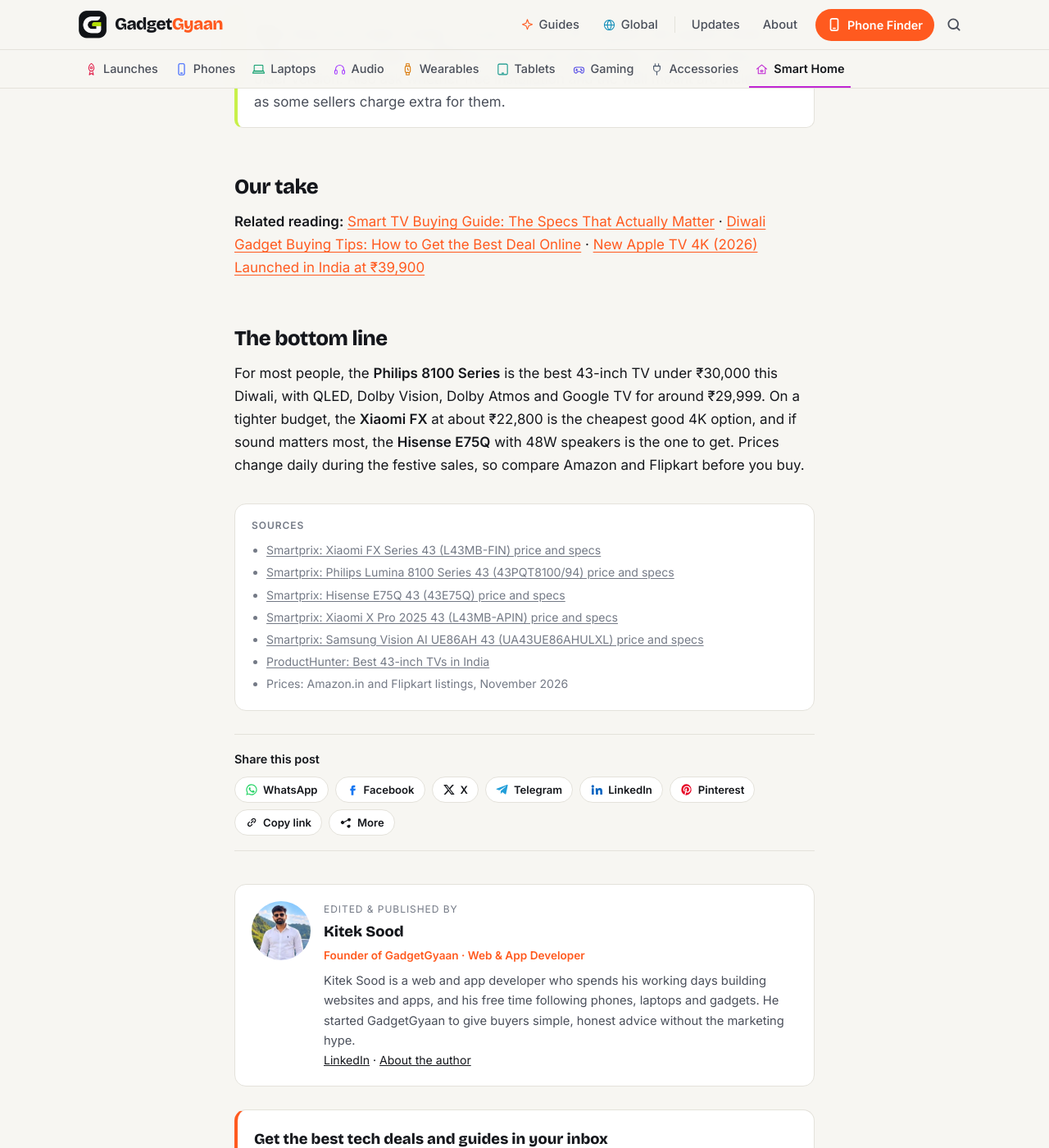
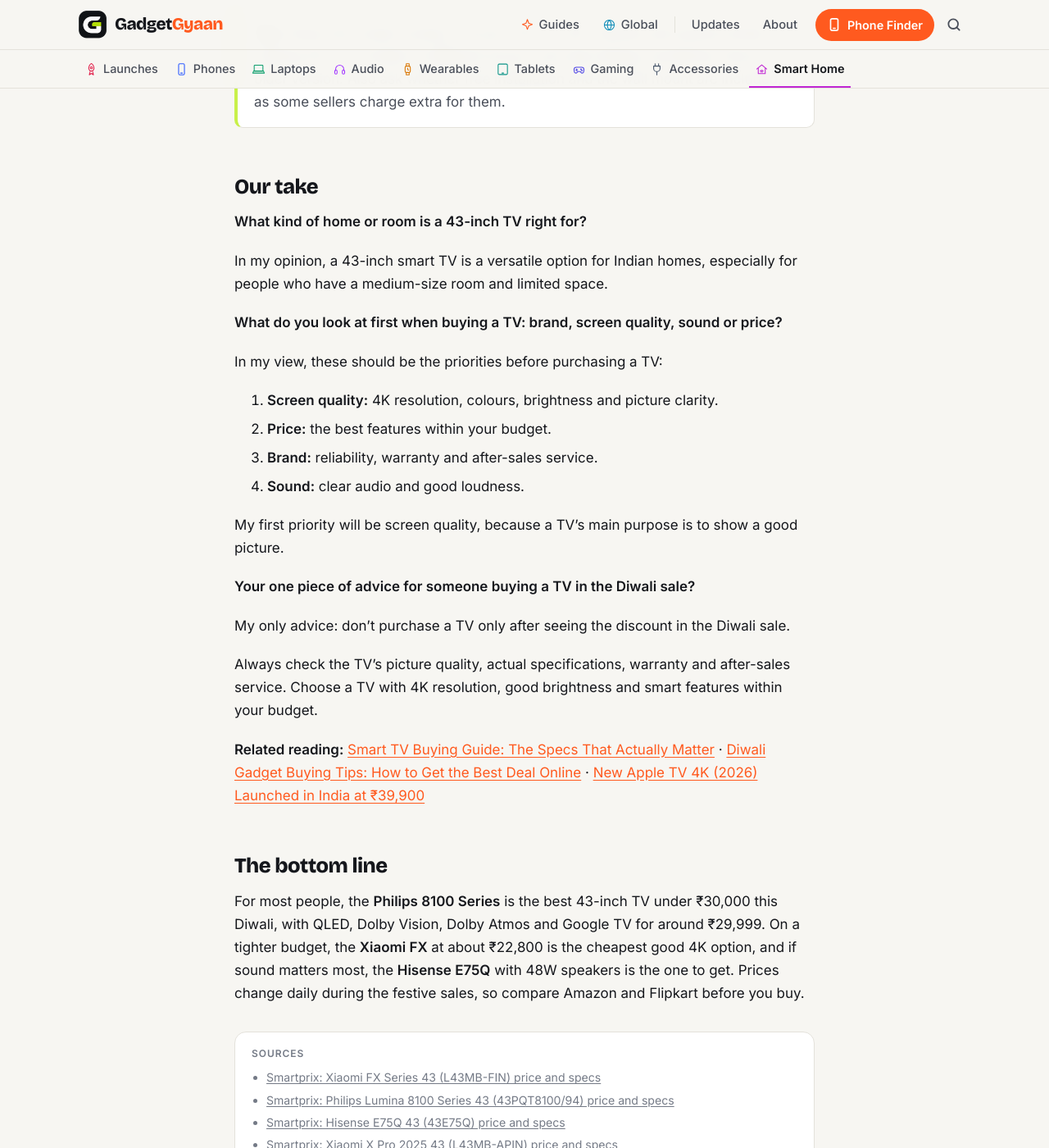
Before and after one commit to kiteksood167/kiteksood167.github.io, a Jekyll site: the page built from _posts/2026-11-05-best-43-inch-smart-tv-india.md, in a window 1280 px wide and 1400 px high, scrolled down 5832 px. Shown: the whole window at 82% size. Built offline with Jekyll 4.4.1, drawn with Linux system fonts in a browser that asks for light colours; comment, search, counter and statistics services are not loaded; some of the changed text lies outside the part shown.

Commit message:
Add owner's take to 43-inch TV guide
Co-Authored-By: Claude Opus 5.5 <noreply@anthropic.com>
Claude-Session: https://claude.ai/code/session_019q2TsaYyUfQwBS5iqKAhGu

```diff
--- a/_posts/2026-11-05-best-43-inch-smart-tv-india.md
+++ b/_posts/2026-11-05-best-43-inch-smart-tv-india.md
@@ -106,7 +106,26 @@ Our [smart TV buying guide](/smart-tv-buying-guide/) explains panel types, HDR a
 
 ## Our take
 
-<!-- Kitek's answers go here, grammar fixes only -->
+**What kind of home or room is a 43-inch TV right for?**
+
+In my opinion, a 43-inch smart TV is a versatile option for Indian homes, especially for people who have a medium-size room and limited space.
+
+**What do you look at first when buying a TV: brand, screen quality, sound or price?**
+
+In my view, these should be the priorities before purchasing a TV:
+
+1. **Screen quality:** 4K resolution, colours, brightness and picture clarity.
+2. **Price:** the best features within your budget.
+3. **Brand:** reliability, warranty and after-sales service.
+4. **Sound:** clear audio and good loudness.
+
+My first priority will be screen quality, because a TV's main purpose is to show a good picture.
+
+**Your one piece of advice for someone buying a TV in the Diwali sale?**
+
+My only advice: don't purchase a TV only after seeing the discount in the Diwali sale.
+
+Always check the TV's picture quality, actual specifications, warranty and after-sales service. Choose a TV with 4K resolution, good brightness and smart features within your budget.
 
 **Related reading:** [Smart TV Buying Guide: The Specs That Actually Matter](/smart-tv-buying-guide/) · [Diwali Gadget Buying Tips: How to Get the Best Deal Online](/diwali-gadget-buying-tips/) · [New Apple TV 4K (2026) Launched in India at ₹39,900](/apple-tv-4k-2026-india-price-features/)
 
```
